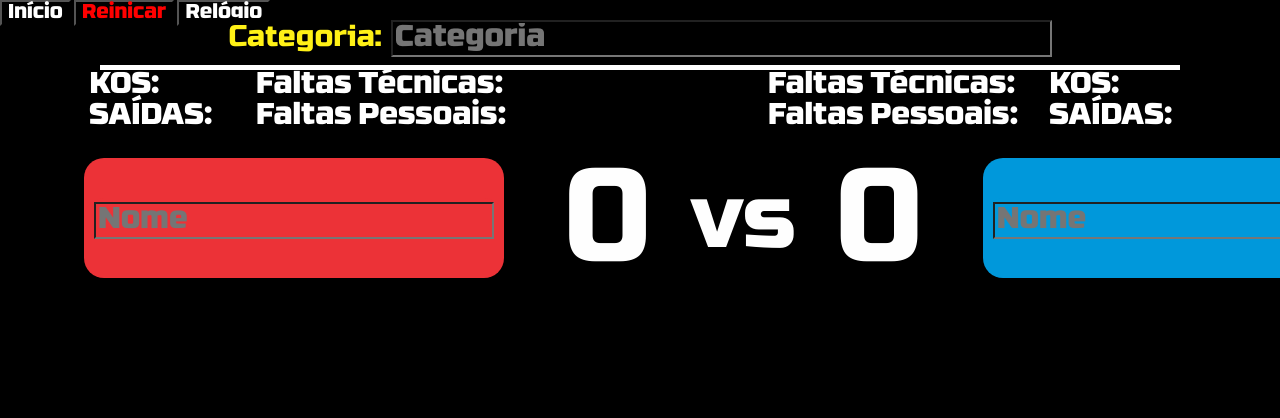
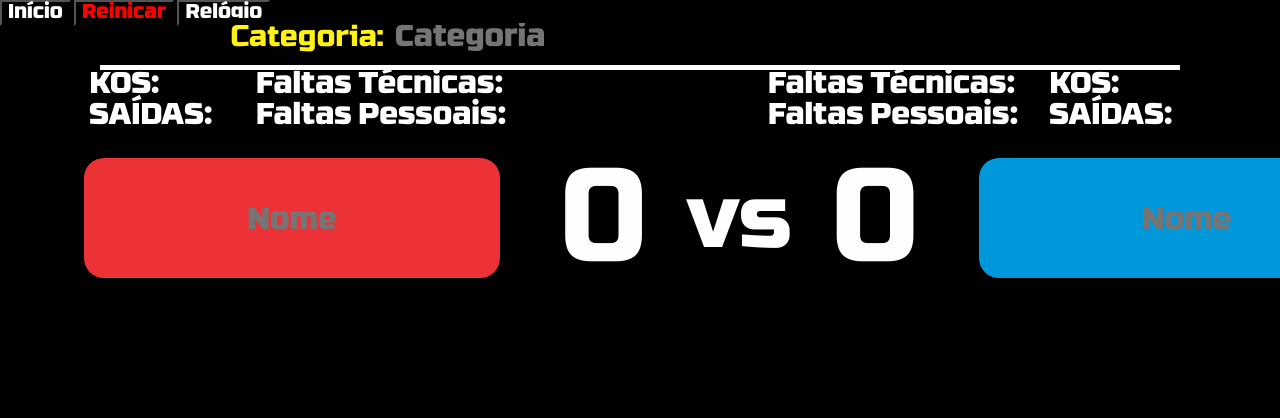
Before and after one commit to Joburato/FPKW, a plain HTML site: page sanda.html in a window 1280 px wide. Shown: the top 418 px of the page. Drawn offline with Linux system fonts and the light colour scheme.

Commit message:
Add files via upload

```diff
--- a/sanda.css
+++ b/sanda.css
@@ -113,7 +113,12 @@ button:hover{
 
 .nomes{
     font-size: 30px;
+    text-align: center;
     background-color: rgba(240, 248, 255, 0);
+}
+
+input{
+    border: none;
 }
 
 .kos4{
```
